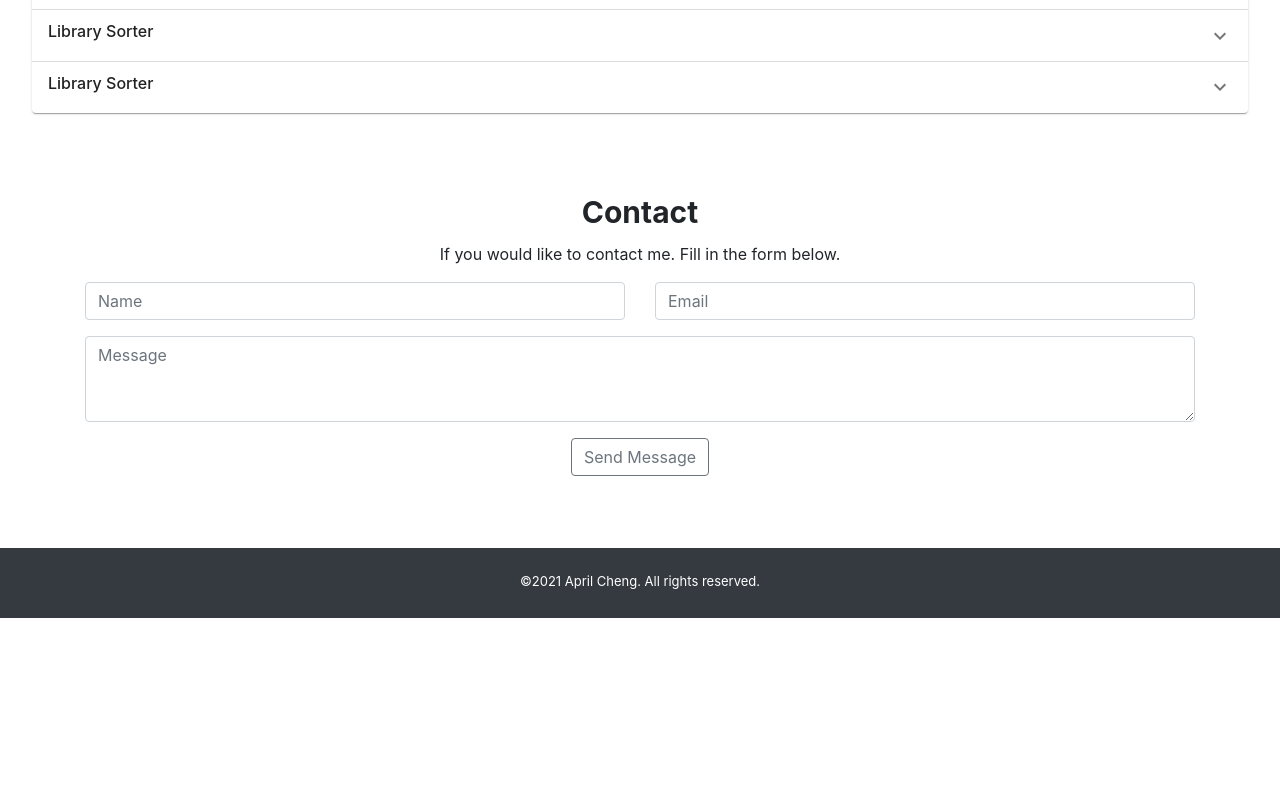
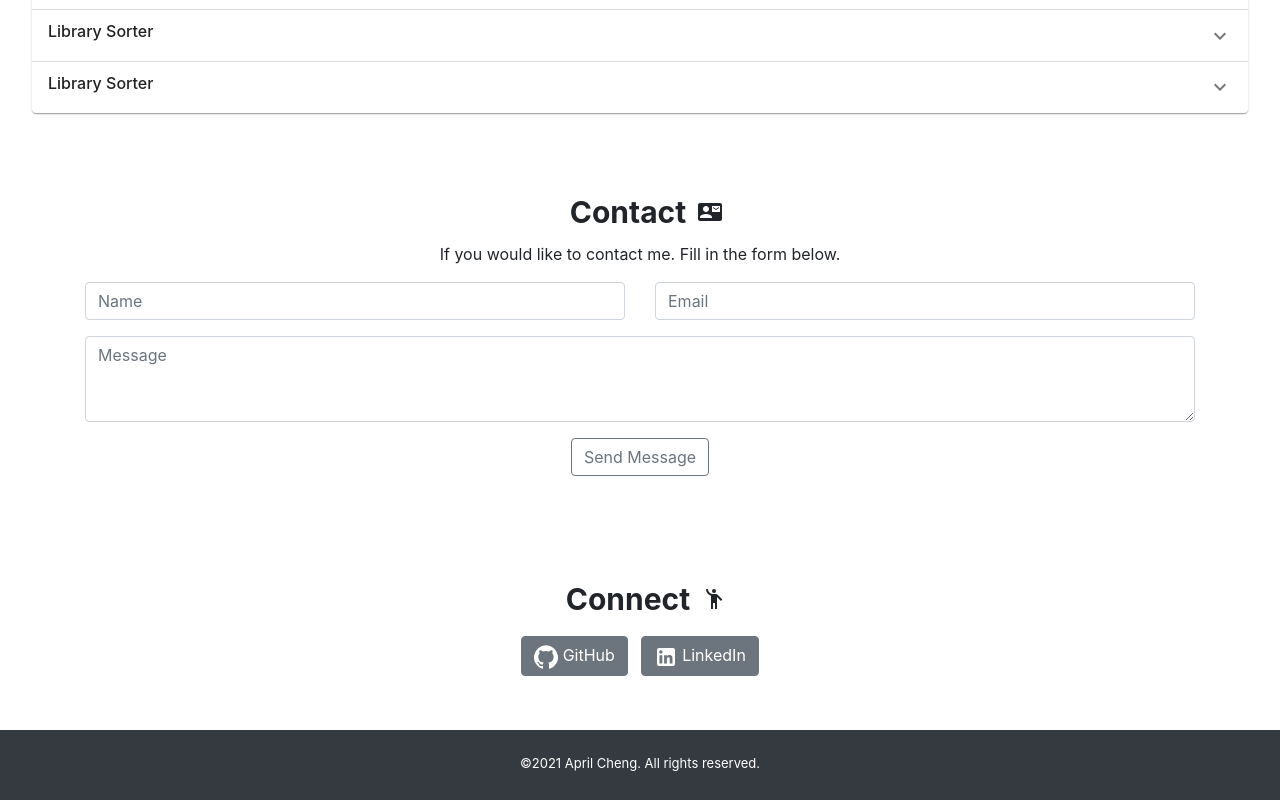
Before and after one commit to nickfurk/portfolio, a React (Create React App) app: page / in a window 1280 px wide. Shown: the part 1852-2652 px from the top of the page. Before the commit the page ends 2470 px from the top, so only its background shows below. Built offline with nearby package versions, Linux system fonts and the light colour scheme.

Commit message:
Added Connect

```diff
--- a/package.json
+++ b/package.json
@@ -10,13 +10,16 @@
     "@testing-library/react": "^11.2.7",
     "@testing-library/user-event": "^12.8.3",
     "animate.css": "^4.1.1",
+    "aos": "^2.3.4",
     "bootstrap": "^4.6.0",
     "react": "^17.0.2",
+    "react-animate-on-scroll": "^2.1.5",
     "react-bootstrap": "^1.6.1",
     "react-dom": "^17.0.2",
     "react-image-magnifiers": "^1.4.0",
     "react-scripts": "4.0.3",
     "react-scroll": "^1.8.2",
+    "react-scroll-parallax": "^2.4.0",
     "react-timeline-scribble": "^1.0.14",
     "react-typist": "^2.0.5",
     "web-vitals": "^1.1.2"
--- a/src/App.js
+++ b/src/App.js
@@ -9,6 +9,7 @@ import Certs from "./components/certs";
 import Education from "./components/education";
 import Projects from "./components/projects";
 import Contact from "./components/contact";
+import Connect from "./components/connect";
 import Footer from "./components/footer";
 
 function App() {
@@ -22,6 +23,7 @@ function App() {
       <Education></Education>
       <Projects></Projects>
       <Contact></Contact>
+      <Connect></Connect>
       <Footer></Footer>
     </div>
   );
--- a/src/components/about.js
+++ b/src/components/about.js
@@ -1,6 +1,7 @@
 import React, { Component } from "react";
 import { Badge } from "react-bootstrap";
 import "../css/about.css";
+import ScrollAnimation from "react-animate-on-scroll";
 import {
   Link,
   Element,
@@ -9,18 +10,28 @@ import {
   scrollSpy,
   scroller,
 } from "react-scroll";
+import FaceIcon from "@material-ui/icons/Face";
 
 export default class About extends Component {
   render() {
     return (
       <React.Fragment>
         <Element name="about">
-          <div id="about-container">
+          <div
+            id="about-container"
+            data-aos="fade-zoom-in"
+            data-aos-offset="200"
+            data-aos-easing="ease-in-sine"
+            data-aos-duration="600"
+          >
             <br></br>
             <br></br>
+
             <h1>
               <Badge bg="secondary">Who am I?</Badge>
+              <FaceIcon />
             </h1>
+
             <div>
               <p className="who-am-I">
                 I am a <b>Computer Systems Technology</b> student at BCIT with
--- /dev/null
+++ b/src/components/connect.js
@@ -0,0 +1,30 @@
+import React, { Component, Link } from "react";
+import { Badge, Form, Button, Container, Row, Col } from "react-bootstrap";
+import GitHubIcon from "@material-ui/icons/GitHub";
+import LinkedInIcon from "@material-ui/icons/LinkedIn";
+import "../css/connect.css";
+import EmojiPeopleIcon from "@material-ui/icons/EmojiPeople";
+
+export default class Connect extends Component {
+  render() {
+    return (
+      <div>
+        <br></br>
+        <h1>
+          <Badge bg="secondary">Connect</Badge>
+          <EmojiPeopleIcon />
+        </h1>
+
+        <Button variant="secondary" className="connect-buttons">
+          <GitHubIcon /> GitHub
+        </Button>
+        <Button variant="secondary" className="connect-buttons">
+          <LinkedInIcon /> LinkedIn
+        </Button>
+        <br></br>
+        <br></br>
+        <br></br>
+      </div>
+    );
+  }
+}
--- a/src/components/contact.js
+++ b/src/components/contact.js
@@ -8,6 +8,8 @@ import {
   scrollSpy,
   scroller,
 } from "react-scroll";
+import ContactMailIcon from "@material-ui/icons/ContactMail";
+
 export default class Contact extends Component {
   render() {
     return (
@@ -20,7 +22,9 @@ export default class Contact extends Component {
 
             <h1>
               <Badge bg="secondary">Contact</Badge>
+              <ContactMailIcon />
             </h1>
+
             <p>If you would like to contact me. Fill in the form below.</p>
 
             <div>
--- a/src/components/projects.js
+++ b/src/components/projects.js
@@ -17,6 +17,7 @@ import { GlassMagnifier } from "react-image-magnifiers";
 import TreeDemo1 from "../images/treedemo1.png";
 import TreeDemo2 from "../images/treedemo2.png";
 import CapWiseDemo from "../images/capwise-demo.png";
+import FlareIcon from "@material-ui/icons/Flare";
 
 export default function SimpleAccordion() {
   return (
@@ -29,6 +30,7 @@ export default function SimpleAccordion() {
 
           <h1>
             <Badge bg="secondary">Projects</Badge>
+            <FlareIcon />
           </h1>
 
           <Accordion>
--- /dev/null
+++ b/src/css/connect.css
@@ -0,0 +1,3 @@
+.connect-buttons {
+  margin: 0.5%;
+}
--- /dev/null
+++ b/src/css/contact.css
@@ -0,0 +1,3 @@
+.contact-icon {
+  width: 200px;
+}
```
Also changed, not shown: 1 other file (tests, documents, lock files or other folders).
